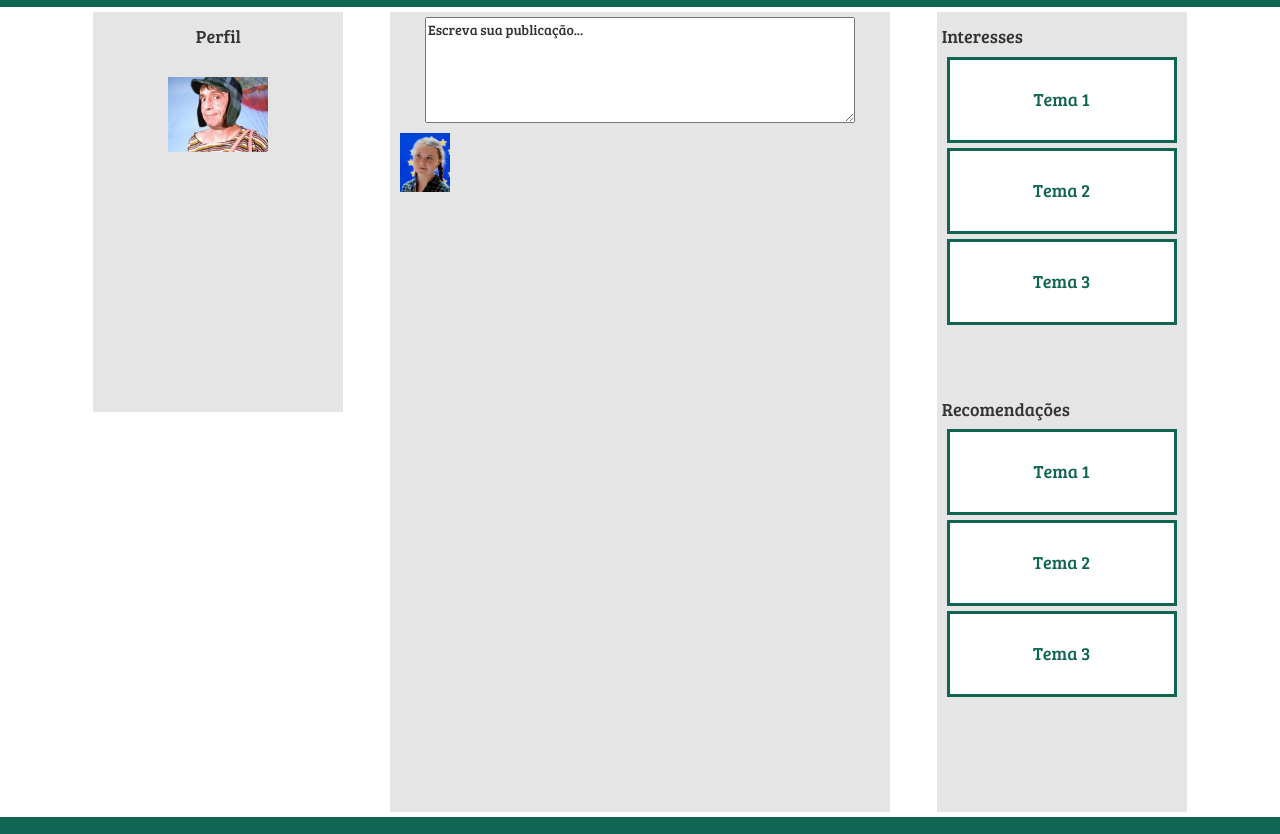
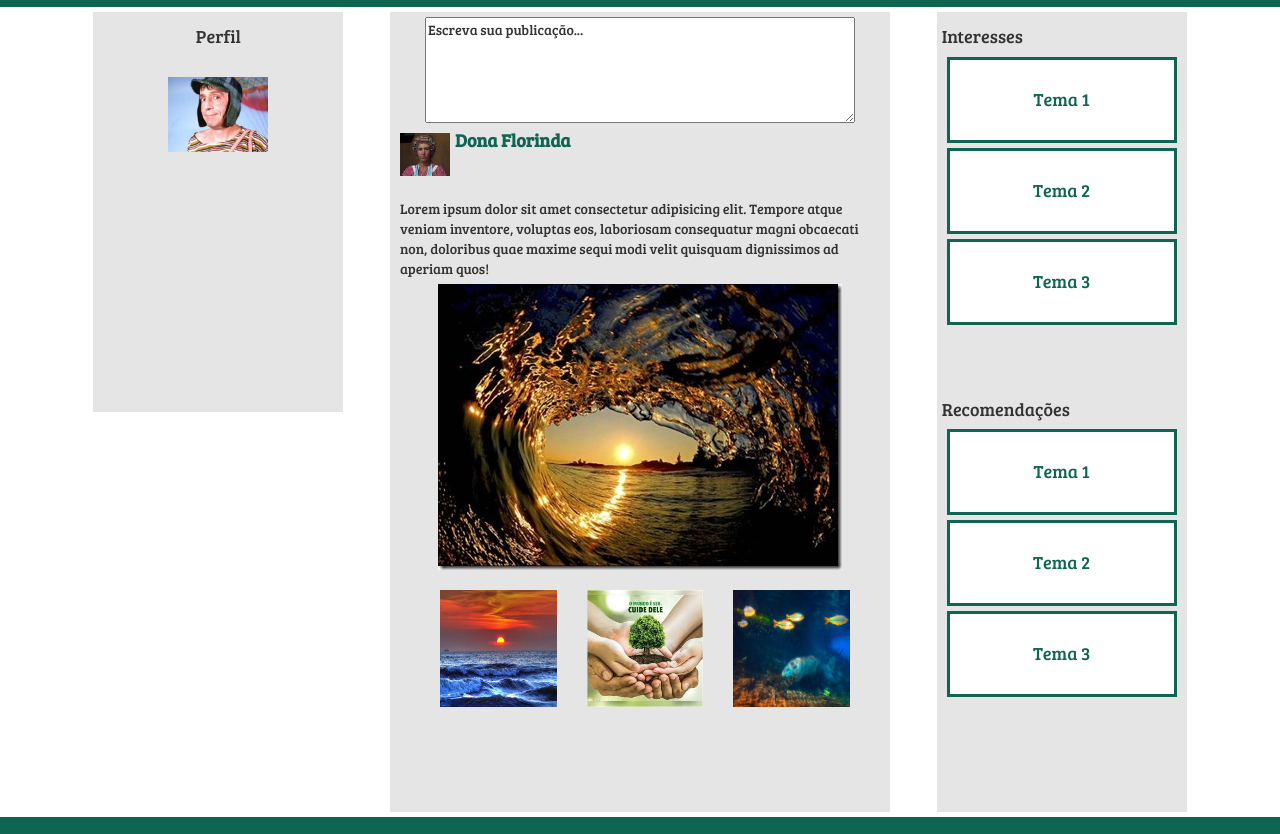
Before and after one commit to Coutinho-Juliana/ecotech, a plain HTML site: page feed.html in a window 1280 px wide. Shown: the part 100-934 px from the top of the page. Drawn offline with nearby package versions, Linux system fonts and the light colour scheme.

Commit message:
alterações no header e melhorias no feed

```diff
--- a/css/estilo.css
+++ b/css/estilo.css
@@ -192,3 +192,24 @@ form{
     float: left;
     margin: 5px;
 }
+
+.post-escrito{
+    text-align: left;
+    font-style: normal;
+    margin: 5px;
+}
+
+.nome-perfil{
+    color: #106552;
+    text-align: left;
+    font-weight: bold;
+    font-size: large;
+}
+
+.posts-imgs-secund{
+    width: 500px;
+    display: flex;
+    justify-content: space-between;
+    padding: 0 30px;
+
+}
--- a/feed.html
+++ b/feed.html
@@ -52,7 +52,34 @@
 
         <div class="post-feed">
 
-            <img src="img/greta2.png" alt="" class="img-perfil-friend">
+            <img src="img/dona-flor.png" alt="" class="img-perfil-friend">
+
+            <div class="nome-perfil">
+                <h7>Dona Florinda</h7>
+            </div>
+            <br>
+            <br>
+
+            <div class="post-escrito">
+            <span >Lorem ipsum dolor sit amet consectetur adipisicing elit. Tempore atque veniam inventore, voluptas eos, laboriosam consequatur magni obcaecati non, doloribus quae maxime sequi modi velit quisquam dignissimos ad aperiam quos!</span>
+            </div>
+
+            <div class="posts-imgs-principal">
+
+                <img src="img/foto-post.jpg" alt="" class="">
+
+            </div>
+
+            <br>
+
+            <div class="posts-imgs-secund">
+
+                <img src="img/foto-post2.jpg" alt="" class="box col-md-4">
+                <img src="img/foto-post3.jpg" alt="" class="box col-md-4">
+                <img src="img/foto-post4.jpg" alt="" class="box col-md-4">
+
+            </div>
+
 
         </div>
 
```
Also changed, not shown: cadastro-etapa-1.html (+3 -3 lines), cadastro-etapa-2.html (+3 -3 lines), cadastro-etapa-3.html (+3 -3 lines), cadastro-etapa-4.html (+3 -3 lines), cadastro-etapa-5.html (+3 -3 lines), cadastro-etapa-6.html (+3 -3 lines), cadastro-etapa-7.html (+5 -5 lines), img/dona-flor.png (added).
